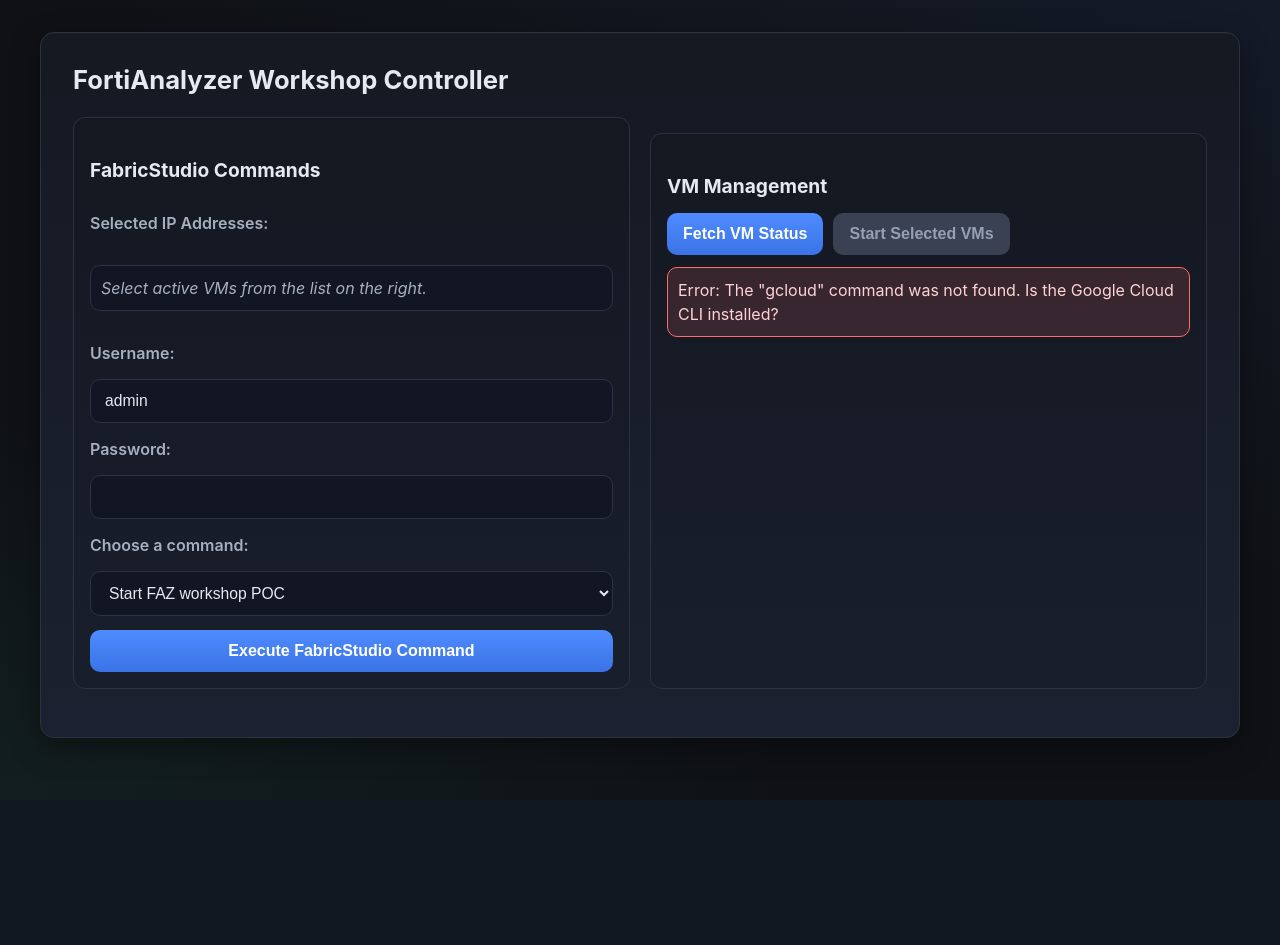
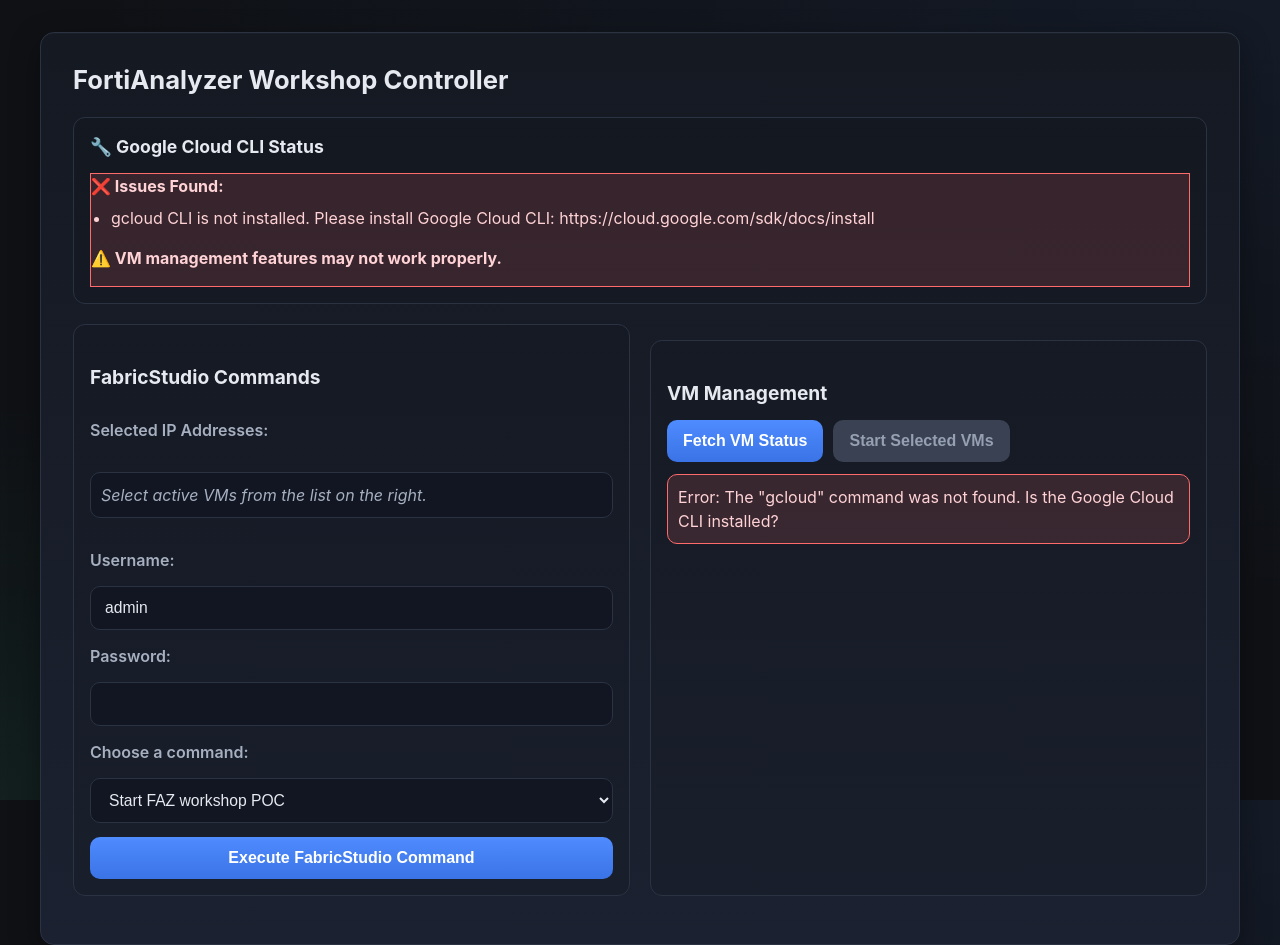
Before and after one commit to s-ruiter/FabricStudioController, a Flask app: page / in a window 1280 px wide. Before the commit the page ends 800 px from the top, so only its background shows below. Run offline with Flask 3, Linux system fonts and the light colour scheme.

Commit message:
Add gcloud CLI status display to webpage with visual indicators

```diff
--- a/app.py
+++ b/app.py
@@ -125,6 +125,8 @@
 @app.route('/', methods=['GET', 'POST'])
 def index():
     output = ""
+    gcloud_status = check_gcloud_cli()
+
     if request.method == 'POST':
         ips_string = request.form.get('ips')
         username = request.form.get('username')
@@ -137,13 +139,13 @@
             extra_input = request.form.get('extra_input')
             if not extra_input:
                 output = "Error: This command requires additional input."
-                return render_template('index.html', output=output, commands=COMMAND_OPTIONS)
+                return render_template('index.html', output=output, commands=COMMAND_OPTIONS, gcloud_status=gcloud_status)
             final_command = command_template.format(extra_input=extra_input)
         if not all([hosts, username, password, command_template]):
             output = "Error: Please fill in all fields."
         else:
             output = execute_remote_command(hosts, username, password, final_command)
-    return render_template('index.html', output=output, commands=COMMAND_OPTIONS)
+    return render_template('index.html', output=output, commands=COMMAND_OPTIONS, gcloud_status=gcloud_status)
 
 @app.route('/favicon.ico')
 def favicon():
@@ -152,50 +154,73 @@
 # --- GCloud CLI Check ---
 def check_gcloud_cli():
     """Check if gcloud CLI is installed and working."""
+    status = {
+        'installed': False,
+        'authenticated': False,
+        'project_set': False,
+        'account': '',
+        'project': '',
+        'errors': [],
+        'warnings': []
+    }
+
     try:
         result = subprocess.run(['gcloud', '--version'], capture_output=True, text=True, timeout=10)
         if result.returncode != 0:
-            print("❌ Error: gcloud CLI is not working properly")
-            print(f"Error: {result.stderr}")
-            return False
+            status['errors'].append(f"gcloud CLI is not working properly: {result.stderr}")
+            return status
+
+        status['installed'] = True
 
         # Check if user is authenticated
         auth_result = subprocess.run(['gcloud', 'auth', 'list', '--filter=status:ACTIVE', '--format=value(account)'],
                                    capture_output=True, text=True, timeout=10)
         if not auth_result.stdout.strip():
-            print("❌ Warning: No active gcloud authentication found")
-            print("Please run: gcloud auth login")
-            return False
+            status['warnings'].append("No active gcloud authentication found. Please run: gcloud auth login")
+        else:
+            status['authenticated'] = True
+            status['account'] = auth_result.stdout.strip()
 
         # Check if project is set
         project_result = subprocess.run(['gcloud', 'config', 'get-value', 'project'],
                                       capture_output=True, text=True, timeout=10)
         if not project_result.stdout.strip():
-            print("❌ Warning: No gcloud project configured")
-            print("Please run: gcloud config set project YOUR_PROJECT_ID")
-            return False
+            status['warnings'].append("No gcloud project configured. Please run: gcloud config set project YOUR_PROJECT_ID")
+        else:
+            status['project_set'] = True
+            status['project'] = project_result.stdout.strip()
 
-        print("✅ gcloud CLI is installed and configured")
-        print(f"   Active account: {auth_result.stdout.strip()}")
-        print(f"   Project: {project_result.stdout.strip()}")
-        return True
+        return status
 
     except FileNotFoundError:
-        print("❌ Error: gcloud CLI is not installed")
-        print("Please install Google Cloud CLI: https://cloud.google.com/sdk/docs/install")
-        return False
+        status['errors'].append("gcloud CLI is not installed. Please install Google Cloud CLI: https://cloud.google.com/sdk/docs/install")
+        return status
     except subprocess.TimeoutExpired:
-        print("❌ Error: gcloud CLI check timed out")
-        return False
+        status['errors'].append("gcloud CLI check timed out")
+        return status
     except Exception as e:
-        print(f"❌ Error checking gcloud CLI: {e}")
-        return False
+        status['errors'].append(f"Error checking gcloud CLI: {e}")
+        return status
 
 # --- Applicatie Startpunt ---
 if __name__ == '__main__':
     print("🔍 Checking gcloud CLI...")
-    if not check_gcloud_cli():
+    gcloud_status = check_gcloud_cli()
+
+    if gcloud_status['errors']:
+        print("❌ gcloud CLI issues found:")
+        for error in gcloud_status['errors']:
+            print(f"   {error}")
         print("\n⚠️  The application will start but VM management features may not work.")
         print("   Please fix the gcloud CLI issues above before using VM features.\n")
+    elif gcloud_status['warnings']:
+        print("⚠️  gcloud CLI warnings:")
+        for warning in gcloud_status['warnings']:
+            print(f"   {warning}")
+        print("\n⚠️  VM management features may not work properly.\n")
+    else:
+        print("✅ gcloud CLI is installed and configured")
+        print(f"   Active account: {gcloud_status['account']}")
+        print(f"   Project: {gcloud_status['project']}\n")
 
     app.run(debug=True)
--- a/static/style.css
+++ b/static/style.css
@@ -70,6 +70,39 @@
 }
 
 .output-section { margin-top: 20px; }
+
+/* GCloud Status Section */
+.gcloud-status {
+  margin-bottom: 20px;
+  padding: 16px;
+  background: rgba(0,0,0,0.08);
+  border: 1px solid var(--border-color);
+  border-radius: 12px;
+}
+
+.gcloud-status h3 {
+  margin: 0 0 12px 0;
+  font-size: 1.1rem;
+  color: var(--text-primary);
+}
+
+.gcloud-status ul {
+  margin: 8px 0;
+  padding-left: 20px;
+}
+
+.gcloud-status li {
+  margin: 4px 0;
+}
+
+.status-warning {
+  color: #ffd166;
+  background-color: rgba(255, 209, 102, 0.15);
+  border: 1px solid var(--status-yellow);
+  padding: 12px;
+  border-radius: 8px;
+  margin-top: 8px;
+}
 
 form { display: flex; flex-direction: column; gap: 14px; }
 label { font-weight: 600; color: var(--text-secondary); }
--- a/templates/index.html
+++ b/templates/index.html
@@ -11,6 +11,38 @@
 <body>
     <div class="container">
         <h1>FortiAnalyzer Workshop Controller</h1>
+
+        <!-- GCloud CLI Status -->
+        <div class="gcloud-status">
+            <h3>🔧 Google Cloud CLI Status</h3>
+            {% if gcloud_status.errors %}
+                <div class="status-error">
+                    <strong>❌ Issues Found:</strong>
+                    <ul>
+                        {% for error in gcloud_status.errors %}
+                            <li>{{ error }}</li>
+                        {% endfor %}
+                    </ul>
+                    <p><strong>⚠️ VM management features may not work properly.</strong></p>
+                </div>
+            {% elif gcloud_status.warnings %}
+                <div class="status-warning">
+                    <strong>⚠️ Warnings:</strong>
+                    <ul>
+                        {% for warning in gcloud_status.warnings %}
+                            <li>{{ warning }}</li>
+                        {% endfor %}
+                    </ul>
+                    <p><strong>VM management features may not work properly.</strong></p>
+                </div>
+            {% else %}
+                <div class="status-success">
+                    <strong>✅ gcloud CLI is properly configured</strong>
+                    <p><strong>Account:</strong> {{ gcloud_status.account }}</p>
+                    <p><strong>Project:</strong> {{ gcloud_status.project }}</p>
+                </div>
+            {% endif %}
+        </div>
 
         <div class="grid-2col">
             <section class="left-col">
```
